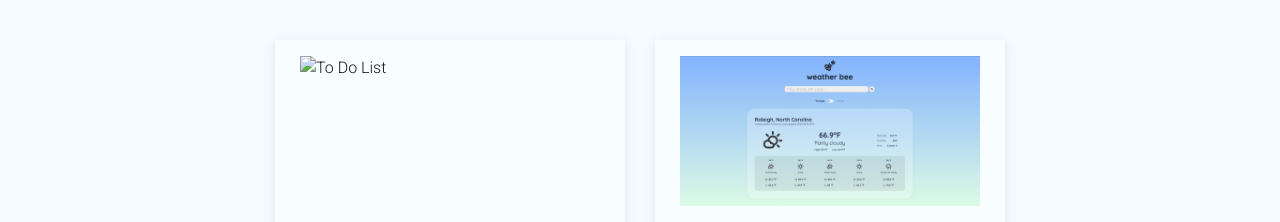
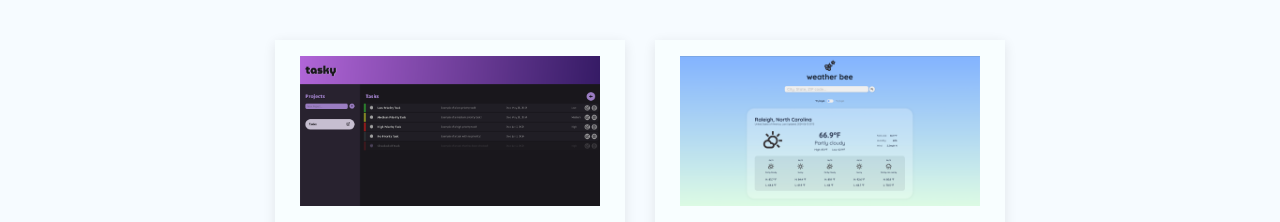
Before and after one commit to katiegd/homepage, a plain HTML site: page index.html in a window 1280 px wide. Shown: the part 494-716 px from the top of the page. Drawn offline with Linux system fonts and the light colour scheme; the site is published under a folder, as on GitHub Pages, so addresses that start at the root find nothing; a web font is replaced by a local one.

Commit message:
Attempt to fix broken ToDo List image

```diff
--- a/index.html
+++ b/index.html
@@ -42,7 +42,7 @@
       <div class="my-work-container">
         <div class="project-container">
           <div class="project-image">
-            <img src="/assets/ToDoList.png" alt="To Do List" />
+            <img src="./assets/ToDoList.png" alt="To Do List" />
           </div>
           <div class="project-info">
             <div class="project-header">
```
